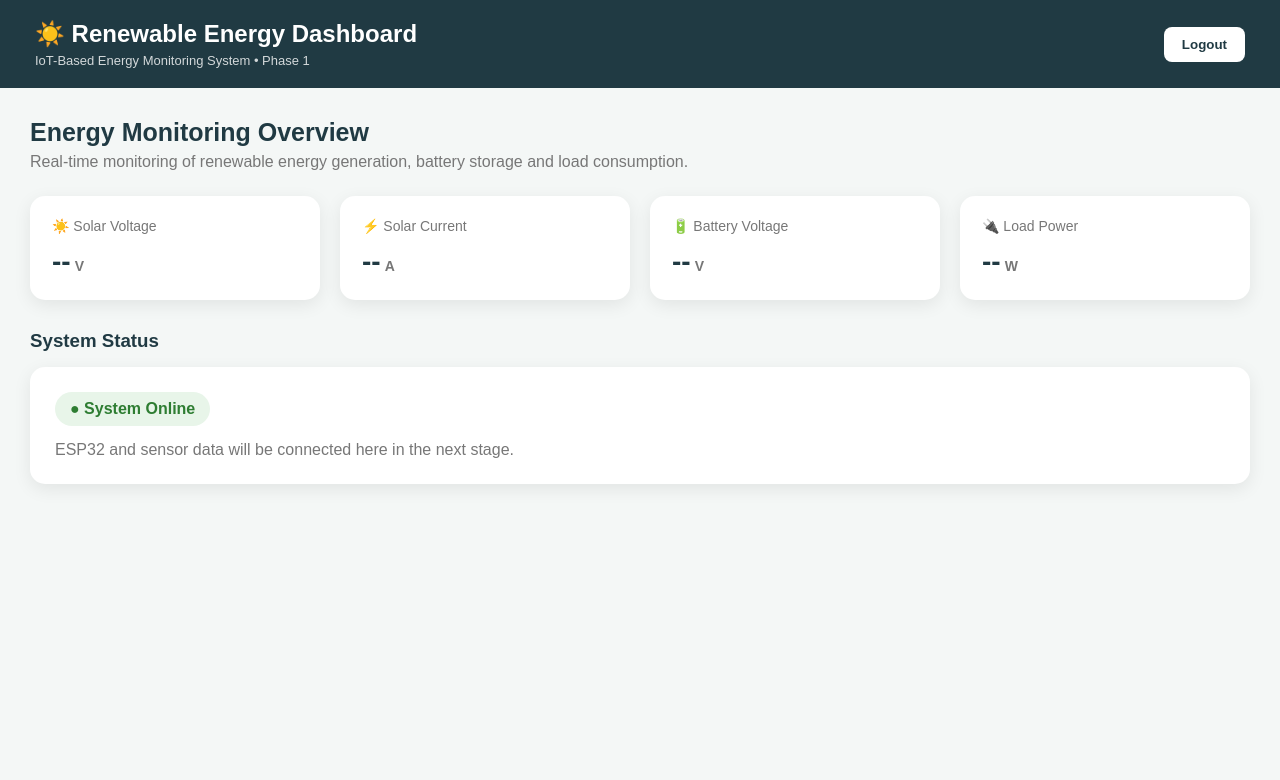
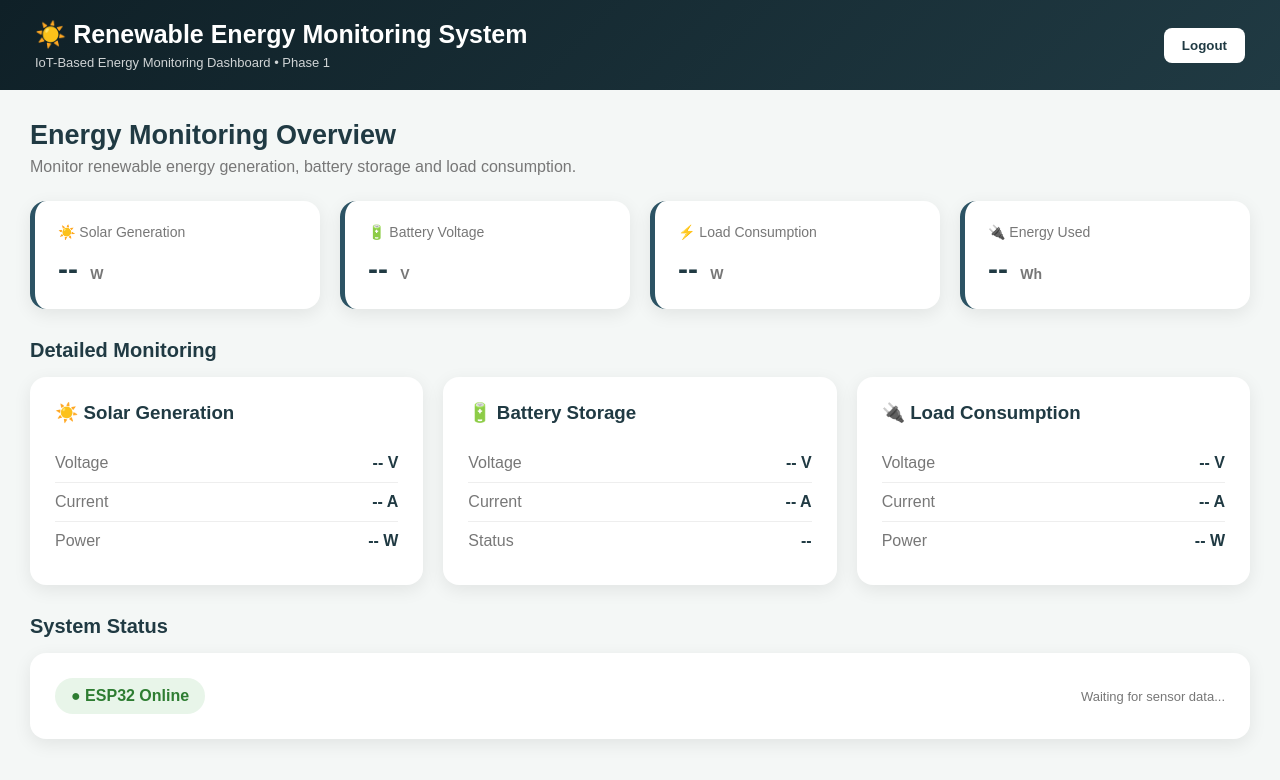
Before and after one commit to Priyadarshini-1295/New-folder, a plain HTML site: page Renewable_Energy_Dashboard/dashboard.html in a window 1280 px wide. Drawn offline with Linux system fonts and the light colour scheme.

Commit message:
Improve renewable energy dashboard

```diff
--- a/Renewable_Energy_Dashboard/dashboard.html
+++ b/Renewable_Energy_Dashboard/dashboard.html
@@ -3,6 +3,7 @@
 <head>
     <meta charset="UTF-8">
     <meta name="viewport" content="width=device-width, initial-scale=1.0">
+
     <title>Renewable Energy Dashboard</title>
 
     <style>
@@ -18,8 +19,10 @@
             color: #203a43;
         }
 
+        /* HEADER */
+
         header {
-            background: #203a43;
+            background: linear-gradient(135deg, #0f2027, #203a43);
             color: white;
             padding: 20px 35px;
             display: flex;
@@ -27,28 +30,36 @@
             align-items: center;
         }
 
-        header h1 {
-            font-size: 24px;
+        .header-title h1 {
+            font-size: 25px;
         }
 
-        header p {
+        .header-title p {
+            margin-top: 6px;
             font-size: 13px;
             opacity: 0.8;
-            margin-top: 5px;
         }
 
         .logout {
-            padding: 10px 18px;
-            border: none;
-            border-radius: 8px;
             background: white;
             color: #203a43;
+            border: none;
+            padding: 10px 18px;
+            border-radius: 8px;
+            font-weight: bold;
             cursor: pointer;
-            font-weight: bold;
         }
+
+        .logout:hover {
+            background: #e8f5e9;
+        }
+
+        /* MAIN */
 
         .container {
             padding: 30px;
+            max-width: 1400px;
+            margin: auto;
         }
 
         .welcome {
@@ -56,13 +67,15 @@
         }
 
         .welcome h2 {
-            font-size: 25px;
+            font-size: 27px;
         }
 
         .welcome p {
             color: #777;
-            margin-top: 6px;
+            margin-top: 7px;
         }
+
+        /* CARDS */
 
         .cards {
             display: grid;
@@ -72,9 +85,10 @@
 
         .card {
             background: white;
-            padding: 22px;
-            border-radius: 15px;
-            box-shadow: 0 5px 18px rgba(0,0,0,0.08);
+            padding: 23px;
+            border-radius: 16px;
+            box-shadow: 0 5px 18px rgba(0, 0, 0, 0.08);
+            border-left: 5px solid #2c5364;
         }
 
         .card-title {
@@ -84,8 +98,9 @@
         }
 
         .value {
-            font-size: 28px;
+            font-size: 30px;
             font-weight: bold;
+            color: #203a43;
         }
 
         .unit {
@@ -94,41 +109,94 @@
             margin-left: 4px;
         }
 
+        /* SECTIONS */
+
         .section {
             margin-top: 30px;
         }
 
-        .section h3 {
+        .section-title {
             margin-bottom: 15px;
+            font-size: 20px;
         }
+
+        /* MONITORING BOXES */
+
+        .monitor-grid {
+            display: grid;
+            grid-template-columns: repeat(3, 1fr);
+            gap: 20px;
+        }
+
+        .monitor-box {
+            background: white;
+            padding: 25px;
+            border-radius: 16px;
+            box-shadow: 0 5px 18px rgba(0, 0, 0, 0.08);
+        }
+
+        .monitor-box h3 {
+            margin-bottom: 20px;
+        }
+
+        .reading {
+            display: flex;
+            justify-content: space-between;
+            padding: 10px 0;
+            border-bottom: 1px solid #eee;
+        }
+
+        .reading:last-child {
+            border-bottom: none;
+        }
+
+        .reading span:first-child {
+            color: #777;
+        }
+
+        .reading span:last-child {
+            font-weight: bold;
+        }
+
+        /* STATUS */
 
         .status-box {
             background: white;
             padding: 25px;
-            border-radius: 15px;
-            box-shadow: 0 5px 18px rgba(0,0,0,0.08);
+            border-radius: 16px;
+            box-shadow: 0 5px 18px rgba(0, 0, 0, 0.08);
+            display: flex;
+            align-items: center;
+            justify-content: space-between;
         }
 
         .status {
             display: inline-block;
-            padding: 8px 15px;
+            padding: 9px 16px;
             border-radius: 20px;
             background: #e8f5e9;
             color: #2e7d32;
             font-weight: bold;
         }
 
-        @media (max-width: 900px) {
+        .last-update {
+            color: #777;
+            font-size: 13px;
+        }
+
+        /* RESPONSIVE */
+
+        @media (max-width: 1000px) {
             .cards {
                 grid-template-columns: repeat(2, 1fr);
+            }
+
+            .monitor-grid {
+                grid-template-columns: 1fr;
             }
         }
 
         @media (max-width: 600px) {
-            .cards {
-                grid-template-columns: 1fr;
-            }
-
             header {
                 padding: 18px;
             }
@@ -136,69 +204,240 @@
             .container {
                 padding: 18px;
             }
+
+            .cards {
+                grid-template-columns: 1fr;
+            }
+
+            .status-box {
+                flex-direction: column;
+                gap: 15px;
+                align-items: flex-start;
+            }
         }
     </style>
 </head>
 
 <body>
 
+    <!-- HEADER -->
+
     <header>
-        <div>
-            <h1>☀️ Renewable Energy Dashboard</h1>
-            <p>IoT-Based Energy Monitoring System • Phase 1</p>
+
+        <div class="header-title">
+            <h1>☀️ Renewable Energy Monitoring System</h1>
+
+            <p>
+                IoT-Based Energy Monitoring Dashboard • Phase 1
+            </p>
         </div>
 
-        <button class="logout" onclick="logout()">Logout</button>
+        <button class="logout" onclick="logout()">
+            Logout
+        </button>
+
     </header>
+
+
+    <!-- MAIN CONTENT -->
 
     <div class="container">
 
         <div class="welcome">
+
             <h2>Energy Monitoring Overview</h2>
-            <p>Real-time monitoring of renewable energy generation, battery storage and load consumption.</p>
+
+            <p>
+                Monitor renewable energy generation, battery storage
+                and load consumption.
+            </p>
+
         </div>
+
+
+        <!-- SUMMARY CARDS -->
 
         <div class="cards">
 
             <div class="card">
-                <div class="card-title">☀️ Solar Voltage</div>
-                <div class="value">--<span class="unit">V</span></div>
+
+                <div class="card-title">
+                    ☀️ Solar Generation
+                </div>
+
+                <div class="value">
+                    --
+                    <span class="unit">W</span>
+                </div>
+
             </div>
 
+
             <div class="card">
-                <div class="card-title">⚡ Solar Current</div>
-                <div class="value">--<span class="unit">A</span></div>
+
+                <div class="card-title">
+                    🔋 Battery Voltage
+                </div>
+
+                <div class="value">
+                    --
+                    <span class="unit">V</span>
+                </div>
+
             </div>
 
+
             <div class="card">
-                <div class="card-title">🔋 Battery Voltage</div>
-                <div class="value">--<span class="unit">V</span></div>
+
+                <div class="card-title">
+                    ⚡ Load Consumption
+                </div>
+
+                <div class="value">
+                    --
+                    <span class="unit">W</span>
+                </div>
+
             </div>
 
+
             <div class="card">
-                <div class="card-title">🔌 Load Power</div>
-                <div class="value">--<span class="unit">W</span></div>
+
+                <div class="card-title">
+                    🔌 Energy Used
+                </div>
+
+                <div class="value">
+                    --
+                    <span class="unit">Wh</span>
+                </div>
+
             </div>
 
         </div>
 
+
+        <!-- DETAILED MONITORING -->
+
         <div class="section">
-            <h3>System Status</h3>
+
+            <h2 class="section-title">
+                Detailed Monitoring
+            </h2>
+
+
+            <div class="monitor-grid">
+
+
+                <!-- SOLAR -->
+
+                <div class="monitor-box">
+
+                    <h3>☀️ Solar Generation</h3>
+
+                    <div class="reading">
+                        <span>Voltage</span>
+                        <span>-- V</span>
+                    </div>
+
+                    <div class="reading">
+                        <span>Current</span>
+                        <span>-- A</span>
+                    </div>
+
+                    <div class="reading">
+                        <span>Power</span>
+                        <span>-- W</span>
+                    </div>
+
+                </div>
+
+
+                <!-- BATTERY -->
+
+                <div class="monitor-box">
+
+                    <h3>🔋 Battery Storage</h3>
+
+                    <div class="reading">
+                        <span>Voltage</span>
+                        <span>-- V</span>
+                    </div>
+
+                    <div class="reading">
+                        <span>Current</span>
+                        <span>-- A</span>
+                    </div>
+
+                    <div class="reading">
+                        <span>Status</span>
+                        <span>--</span>
+                    </div>
+
+                </div>
+
+
+                <!-- LOAD -->
+
+                <div class="monitor-box">
+
+                    <h3>🔌 Load Consumption</h3>
+
+                    <div class="reading">
+                        <span>Voltage</span>
+                        <span>-- V</span>
+                    </div>
+
+                    <div class="reading">
+                        <span>Current</span>
+                        <span>-- A</span>
+                    </div>
+
+                    <div class="reading">
+                        <span>Power</span>
+                        <span>-- W</span>
+                    </div>
+
+                </div>
+
+            </div>
+
+        </div>
+
+
+        <!-- SYSTEM STATUS -->
+
+        <div class="section">
+
+            <h2 class="section-title">
+                System Status
+            </h2>
 
             <div class="status-box">
-                <span class="status">● System Online</span>
-                <p style="margin-top:15px; color:#777;">
-                    ESP32 and sensor data will be connected here in the next stage.
-                </p>
+
+                <span class="status">
+                    ● ESP32 Online
+                </span>
+
+                <span class="last-update">
+                    Waiting for sensor data...
+                </span>
+
             </div>
+
         </div>
 
     </div>
 
+
     <script>
+
         function logout() {
+
             window.location.href = "index.html";
+
         }
+
     </script>
 
 </body>
```
